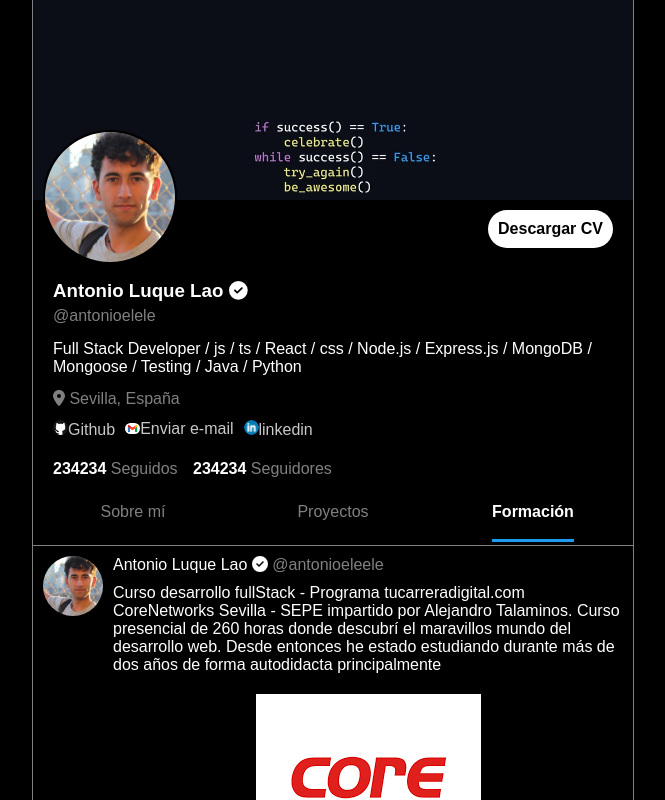
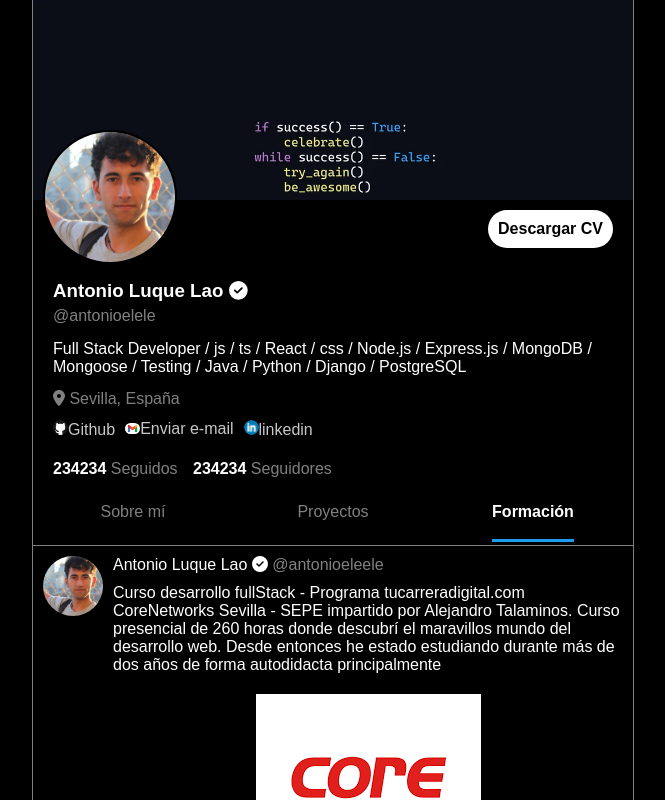
Before and after one commit to AntonioLuqueLao/portfolio, a React (Create React App) app: page /contact in a window 1280 px wide. Shown: the top 800 px of the page, without its empty margins (307-972 px from the left). Built offline with nearby package versions, Linux system fonts and the light colour scheme; the HTML template or start-up script is replaced by a standard one.

Commit message:
cambios nav

```diff
--- a/src/components/Nav.js
+++ b/src/components/Nav.js
@@ -25,7 +25,7 @@ const Nav = () => {
           <span>@antonioelele</span>
         </div>
 
-        <span className='user-description'><p style={{ color: "white" }}>Full Stack Developer / js / ts / React / css / Node.js / Express.js / MongoDB / Mongoose / Testing / Java / Python</p></span>
+        <span className='user-description'><p style={{ color: "white" }}>Full Stack Developer / js / ts / React / css / Node.js / Express.js / MongoDB / Mongoose / Testing / Java / Python / Django / PostgreSQL</p></span>
 
         <div className='nav-contact'>
           <a href="https://github.com/AntonioLuqueLao" target="_blank" rel="noopener noreferrer"><span><img src='/github-logo.png' alt='/github-logo.png'/>Github</span></a>
```
